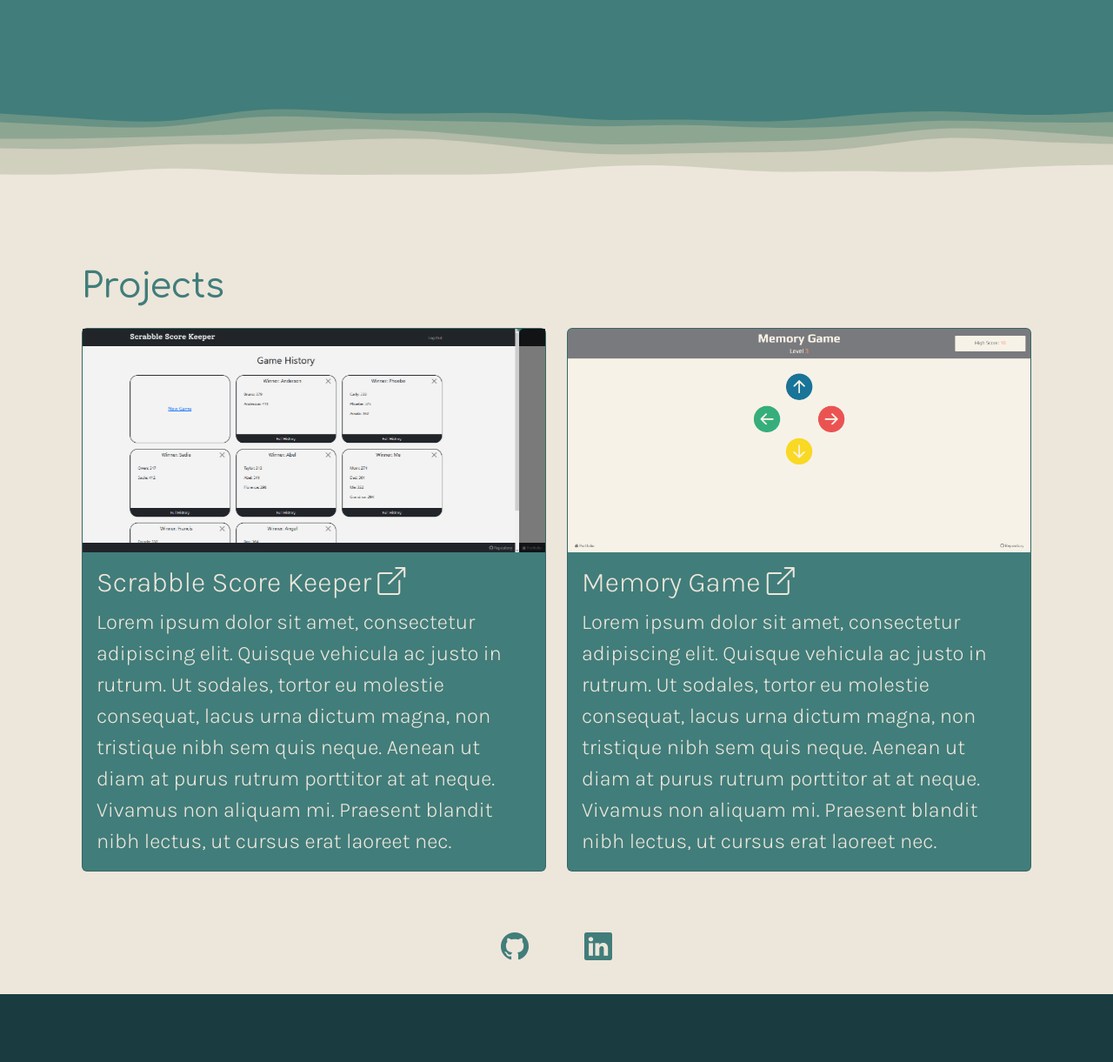
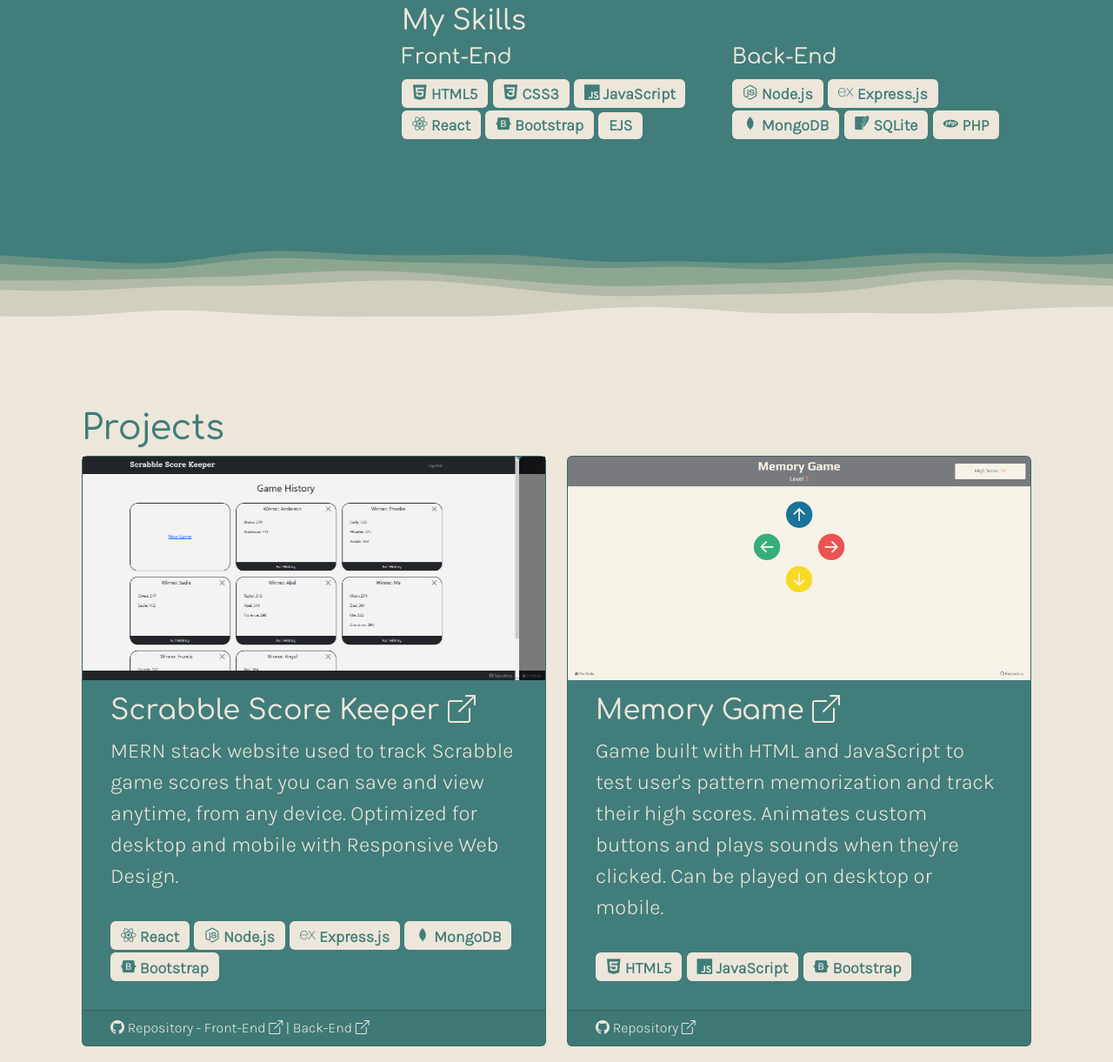
Before and after one commit to OwenBeatty/owenbeatty.github.io, a plain HTML site: page index.html in a window 1280 px wide. Shown: the part 1279-2500 px from the top of the page at 87% size. Before the commit the page ends 2422 px from the top, so only its background shows below. Drawn offline with nearby package versions, Linux system fonts and the light colour scheme.

Commit message:
Added about me text and project descriptions

```diff
--- a/css/style.css
+++ b/css/style.css
@@ -9,7 +9,7 @@ p {
     font-size: 1.5rem;
 }
 
-h1 {
+h1, h2, h4 {
     font-family: 'Comfortaa', cursive;
     font-weight: 500;
 }
@@ -47,6 +47,15 @@ h6 {
     margin-bottom: 2rem;
 }
 
+.bio {
+    margin-bottom: 4rem;
+}
+
+.badge {
+    background-color: #EDE6DB;
+    color: #417D7A;
+}
+
 #projects {
     background-color: #EDE6DB;
     color: #417D7A;
@@ -81,14 +90,18 @@ h6 {
 .card {
     background-color: #417D7A;
     color: #EDE6DB;
-    margin-top: 1rem;
 }
 
-.card-title {
-    font-size: 2rem;
+.card-body, .card-footer {
+    padding-left: 2rem;
+    padding-right: 2rem;
 }
 
-a.nostyle {
+.card-text {
+    margin-bottom: 2rem;
+}
+
+a.no-style {
     text-decoration: inherit;
     color: inherit;
 }
@@ -117,6 +130,7 @@ footer {
     background-color: #EDE6DB;
     padding: 5% 0% 1%;
     text-align: center;
+    padding-top: 10rem;
 }
 
 footer a, footer a:hover {
--- a/index.html
+++ b/index.html
@@ -7,22 +7,28 @@
 
     <link rel="icon" type="image/x-icon" href="/images/favicon.ico">
 
+    <!-- Google Fonts links -->
     <link rel="preconnect" href="https://fonts.googleapis.com">
     <link rel="preconnect" href="https://fonts.gstatic.com" crossorigin>
     <link href="https://fonts.googleapis.com/css2?family=Comfortaa:wght@300;500&family=Karla:wght@300&display=swap" rel="stylesheet">
 
+    <!-- Bootstrap links -->
     <link href="https://cdn.jsdelivr.net/npm/bootstrap@5.2.3/dist/css/bootstrap.min.css" rel="stylesheet" integrity="sha384-rbsA2VBKQhggwzxH7pPCaAqO46MgnOM80zW1RWuH61DGLwZJEdK2Kadq2F9CUG65" crossorigin="anonymous">
     <script src="https://cdn.jsdelivr.net/npm/bootstrap@5.2.3/dist/js/bootstrap.bundle.min.js" integrity="sha384-kenU1KFdBIe4zVF0s0G1M5b4hcpxyD9F7jL+jjXkk+Q2h455rYXK/7HAuoJl+0I4" crossorigin="anonymous"></script>
     <link rel="stylesheet" href="https://cdn.jsdelivr.net/npm/bootstrap-icons@1.8.1/font/bootstrap-icons.css">
+
+    <!-- Devicon link -->
+    <link rel="stylesheet" href="https://cdn.jsdelivr.net/gh/devicons/devicon@v2.15.1/devicon.min.css">
+
     <link rel="stylesheet" href="css/style.css">
 
     <title>Owen Beatty</title>
 </head>
-<body>
+<body data-bs-spy="scroll" data-bs-target="#navbar" data-bs-root-margin="0px 0px -40%" data-bs-smooth-scroll="true" tabindex="0">
     <section id="title">
 
         <!-- Nav Bar -->
-        <nav class="navbar fixed-top navbar-expand-lg navbar-dark">
+        <nav id="navbar" class="navbar fixed-top navbar-expand-lg navbar-dark">
             <button class="navbar-toggler" type="button" data-bs-toggle="collapse" data-bs-target="#navbarToggler" aria-controls="navbarToggler" aria-expanded="false" aria-label="Toggle navigation">
                 <span class="navbar-toggler-icon"></span>
             </button>
@@ -38,12 +44,13 @@
                         <a class="nav-link" href="https://github.com/OwenBeatty?tab=repositories" target="_blank" rel="noopener noreferrer">Github <i class="bi bi-box-arrow-up-right"></i></a>
                     </li>
                     <li class="nav-item">
-                        <a class="nav-link" href="https://www.linkedin.com/in/owen-beatty-472121179" target="_blank" rel="noopener noreferrer">LinkedIn   <i class="bi bi-box-arrow-up-right"></i></a>
+                        <a class="nav-link" href="https://www.linkedin.com/in/owenbeatty" target="_blank" rel="noopener noreferrer">LinkedIn   <i class="bi bi-box-arrow-up-right"></i></a>
                     </li>
                 </ul>
             </div>
         </nav>
 
+        <!-- Heading -->
         <div class="flex">
             <header>
                 <h1>Owen Beatty</h1>
@@ -53,28 +60,64 @@
 
     </section>
 
+    <!-- SVG section divider -->
     <div class="waves1"></div>
 
+    <!-- About section -->
     <section id="about">
         <div class="container">
             <div class="row">
                 <div class="col-lg-4 profile">
                     <img src="images/pfp.jpg" class="profile-picture">
                     <h2>Get in touch</h2>
-                    <p><a href="mailto:owendjbeatty@gmail.com" class="nostyle"><i class="bi bi-envelope"></i> owendjbeatty@gmail.com</a></p>
-                    <p><a href="https://www.linkedin.com/in/owen-beatty-472121179" target="_blank" rel="noopener noreferrer" class="nostyle"><i class="bi bi-linkedin"></i> Linkedin</a></p>
+                    <p><a href="mailto:owendjbeatty@gmail.com" class="no-style"><i class="bi bi-envelope"></i> owendjbeatty@gmail.com</a></p>
+                    <p><a href="https://www.linkedin.com/in/owenbeatty" target="_blank" rel="noopener noreferrer" class="no-style"><i class="bi bi-linkedin"></i> Linkedin <i class="bi bi-box-arrow-up-right"></i></a></p>
                 </div>
                 <div class="col-lg-8">
-                    <h1>About me</h1>
-                    <p>Lorem ipsum dolor sit amet, consectetur adipiscing elit. Quisque vehicula ac justo in rutrum. Ut sodales, tortor eu molestie consequat, lacus urna dictum magna, non tristique nibh sem quis neque. Aenean ut diam at purus rutrum porttitor at at neque. Vivamus non aliquam mi. Praesent blandit nibh lectus, ut cursus erat laoreet nec. Morbi aliquam mollis nulla congue volutpat. Fusce semper dolor dui. Donec a fringilla massa. Morbi sit amet vulputate ex. Suspendisse libero dui, scelerisque ut quam ut, mattis lacinia lorem. Ut lobortis, nisi vel volutpat condimentum, diam orci consequat urna, eu pulvinar neque mauris ac dui. Cras consectetur sapien vitae leo ultricies semper. Donec tincidunt vehicula velit, nec gravida lacus maximus vitae. Phasellus vitae pretium velit.</p>
-
+                    <h1>Hi, I'm Owen</h1>
+                    <div class="bio">
+                        <p>
+                            I'm a full stack web developer with a focus on front-end. I graduated from the Red River Polytechnic Business Information Technology program in 2020, and have continued to learn new web development languages and technologies through online courses since.
+                            A problem solver, always learning and further mastering my craft.
+                        </p>
+                        <p>
+                            I've had my hand on a mouse for as long as I can remember, and even though I've lived in Winnipeg, Manitoba my whole life I've always been exploring the world through the internet.
+                            In my spare time I enjoy traveling, reading, hiking, and playing video games with my friends.
+                        </p>
+                    </div>
+                    <div class="row">
+                        <h2>My Skills</h2>
+                        <div class="col-lg-6">
+                            <h4>Front-End</h4>
+                            <p>
+                                <span class="badge"><i class="devicon-html5-plain"></i> HTML5</span>
+                                <span class="badge"><i class="devicon-css3-plain"></i> CSS3</span>
+                                <span class="badge"><i class="devicon-javascript-plain"></i> JavaScript</span>
+                                <span class="badge"><i class="devicon-react-original"></i> React</span>
+                                <span class="badge"><i class="devicon-bootstrap-plain"></i> Bootstrap</span>
+                                <span class="badge">EJS</span>
+                            </p>
+                        </div>
+                        <div class="col-lg-6">
+                            <h4>Back-End</h4>
+                            <p>
+                                <span class="badge"><i class="devicon-nodejs-plain"></i> Node.js</span>
+                                <span class="badge"><i class="devicon-express-original"></i> Express.js</span>
+                                <span class="badge"><i class="devicon-mongodb-plain"></i> MongoDB</span>
+                                <span class="badge"><i class="devicon-sqlite-plain"></i> SQLite</span>
+                                <span class="badge"><i class="devicon-php-plain"></i> PHP</span>
+                            </p>
+                        </div>
+                    </div>
                 </div>
             </div>
         </div>
     </section>
 
+    <!-- SVG section divider -->
     <div class="waves2"></div>
 
+    <!-- Projects section -->
     <section id="projects">
         <div class="container">
             <div class="container-fluid">
@@ -87,39 +130,89 @@
                             <div class="carousel slide" data-bs-ride="carousel">
                                 <div class="carousel-inner">
                                     <div class="carousel-item active">
-                                        <img src="images/ssk1.png" class="d-block w-100 card-img-top" alt="Scrabble Score Keeper">
+                                        <input type="image" src="images/ssk1.png" class="d-block w-100 card-img-top" alt="Scrabble Score Keeper" data-bs-toggle="modal" data-bs-target="#modal-ssk1">
                                     </div>
                                     <div class="carousel-item">
-                                        <img src="images/ssk2.png" class="d-block w-100 card-img-top" alt="Scrabble Score Keeper">
+                                        <input type="image" src="images/ssk2.png" class="d-block w-100 card-img-top" alt="Scrabble Score Keeper"  data-bs-toggle="modal" data-bs-target="#modal-ssk2">
                                     </div>
                                 </div>
                             </div>
 
                             <div class="card-body" style="transform: rotate(0);">
-                                <h5 class="card-title"><a href="https://ssk.owenbeatty.com/" target="_blank" rel="noopener noreferrer" class="stretched-link nostyle">Scrabble Score Keeper <i class="bi bi-box-arrow-up-right"></i></a></h5>
-                                <p class="card-text">Lorem ipsum dolor sit amet, consectetur adipiscing elit. Quisque vehicula ac justo in rutrum. Ut sodales, tortor eu molestie consequat, lacus urna dictum magna, non tristique nibh sem quis neque. Aenean ut diam at purus rutrum porttitor at at neque. Vivamus non aliquam mi. Praesent blandit nibh lectus, ut cursus erat laoreet nec.</p>
+                                <h2 class="card-title"><a href="https://ssk.owenbeatty.com/" target="_blank" rel="noopener noreferrer" class="stretched-link no-style">Scrabble Score Keeper <i class="bi bi-box-arrow-up-right"></i></a></h2>
+                                <p class="card-text">MERN stack website used to track Scrabble game scores that you can save and view anytime, from any device. Optimized for desktop and mobile with Responsive Web Design.</p>
+                                <p>
+                                    <span class="badge"><i class="devicon-react-original"></i> React</span>
+                                    <span class="badge"><i class="devicon-nodejs-plain"></i> Node.js</span>
+                                    <span class="badge"><i class="devicon-express-original"></i> Express.js</span>
+                                    <span class="badge"><i class="devicon-mongodb-plain"></i> MongoDB</span>
+                                    <span class="badge"><i class="devicon-bootstrap-plain"></i> Bootstrap</span>
+                                </p>
+                            </div>
+                            <div class="card-footer">
+                                <a href="https://github.com/OwenBeatty/ssk-frontend" target="_blank" rel="noopener noreferrer" class="no-style"><i class="bi bi-github"></i> Repository - Front-End <i class="bi bi-box-arrow-up-right"></i></a> | <a href="https://github.com/OwenBeatty/ssk-backend" target="_blank" rel="noopener noreferrer" class="no-style">Back-End <i class="bi bi-box-arrow-up-right"></i></a>
                             </div>
                         </div>
                     </div>
                     <div class="col-lg-6">
                         <div class="card">
-                            <img src="images/memorygame.png" class="card-img-top" alt="Memory Game">
+                            <input type="image" src="images/memorygame.png" class="card-img-top" alt="Memory Game"  data-bs-toggle="modal" data-bs-target="#modal-memory">
                             <div class="card-body" style="transform: rotate(0);">
-                                <h5 class="card-title"><a href="https://www.owenbeatty.com/memory-game/" target="_blank" rel="noopener noreferrer" class="stretched-link nostyle">Memory Game <i class="bi bi-box-arrow-up-right"></i></a></h5>
-                                <p class="card-text">Lorem ipsum dolor sit amet, consectetur adipiscing elit. Quisque vehicula ac justo in rutrum. Ut sodales, tortor eu molestie consequat, lacus urna dictum magna, non tristique nibh sem quis neque. Aenean ut diam at purus rutrum porttitor at at neque. Vivamus non aliquam mi. Praesent blandit nibh lectus, ut cursus erat laoreet nec.</p>
+                                <h2 class="card-title"><a href="https://www.owenbeatty.com/memory-game/" target="_blank" rel="noopener noreferrer" class="stretched-link no-style">Memory Game <i class="bi bi-box-arrow-up-right"></i></a></h2>
+                                <p class="card-text">Game built with HTML and JavaScript to test user's pattern memorization and track their high scores. Animates custom buttons and plays sounds when they're clicked. Can be played on desktop or mobile.</p>
+                                <p>
+                                    <span class="badge"><i class="devicon-html5-plain"></i> HTML5</span>
+                                    <span class="badge"><i class="devicon-javascript-plain"></i> JavaScript</span>
+                                    <span class="badge"><i class="devicon-bootstrap-plain"></i> Bootstrap</span>
+                                </p>
+                            </div>
+                            <div class="card-footer">
+                                <a href="https://github.com/OwenBeatty/memory-game" target="_blank" rel="noopener noreferrer" class="no-style"><i class="bi bi-github"></i> Repository <i class="bi bi-box-arrow-up-right"></i></a>
                             </div>
                         </div>
                     </div>
                 </div>
-
             </div>
         </div>
     </section>
 
+    <!-- Modal SSK image 1 -->
+    <div class="modal fade modal-xl" id="modal-ssk1" tabindex="-1" aria-labelledby="exampleModalLabel" aria-hidden="true">
+        <div class="modal-dialog">
+            <div class="modal-content">
+                <div class="modal-body">
+                    <img src="images/ssk1.png" width="100%" alt="Scrabble Score Keeper">
+                </div>
+            </div>
+        </div>
+    </div>
+
+    <!-- Modal SSK image 2 -->
+    <div class="modal fade modal-xl" id="modal-ssk2" tabindex="-1" aria-labelledby="exampleModalLabel" aria-hidden="true">
+        <div class="modal-dialog">
+            <div class="modal-content">
+                <div class="modal-body">
+                    <img src="images/ssk2.png" width="100%" alt="Scrabble Score Keeper">
+                </div>
+            </div>
+        </div>
+    </div>
+
+    <!-- Modal memory game image -->
+    <div class="modal fade modal-xl" id="modal-memory" tabindex="-1" aria-labelledby="exampleModalLabel" aria-hidden="true">
+        <div class="modal-dialog">
+            <div class="modal-content">
+                <div class="modal-body">
+                    <img src="images/memorygame.png" width="100%" alt="Scrabble Score Keeper">
+                </div>
+            </div>
+        </div>
+    </div>
+
+
+    <!-- Footer with links -->
     <footer>
-        <p><a href="https://github.com/OwenBeatty?tab=repositories" target="_blank" rel="noopener noreferrer" class="footer-icon bi bi-github"></a><a href="https://www.linkedin.com/in/owen-beatty-472121179" target="_blank" rel="noopener noreferrer" class="footer-icon bi bi-linkedin"></a></p>
+        <p><a href="https://github.com/OwenBeatty?tab=repositories" target="_blank" rel="noopener noreferrer" class="footer-icon bi bi-github"></a><a href="https://www.linkedin.com/in/owenbeatty" target="_blank" rel="noopener noreferrer" class="footer-icon bi bi-linkedin"></a></p>
     </footer>
-
-    <p hidden>https://colorhunt.co/palette/4d46465b56567fcd91f5eaea</p>
 </body>
 </html>
```
